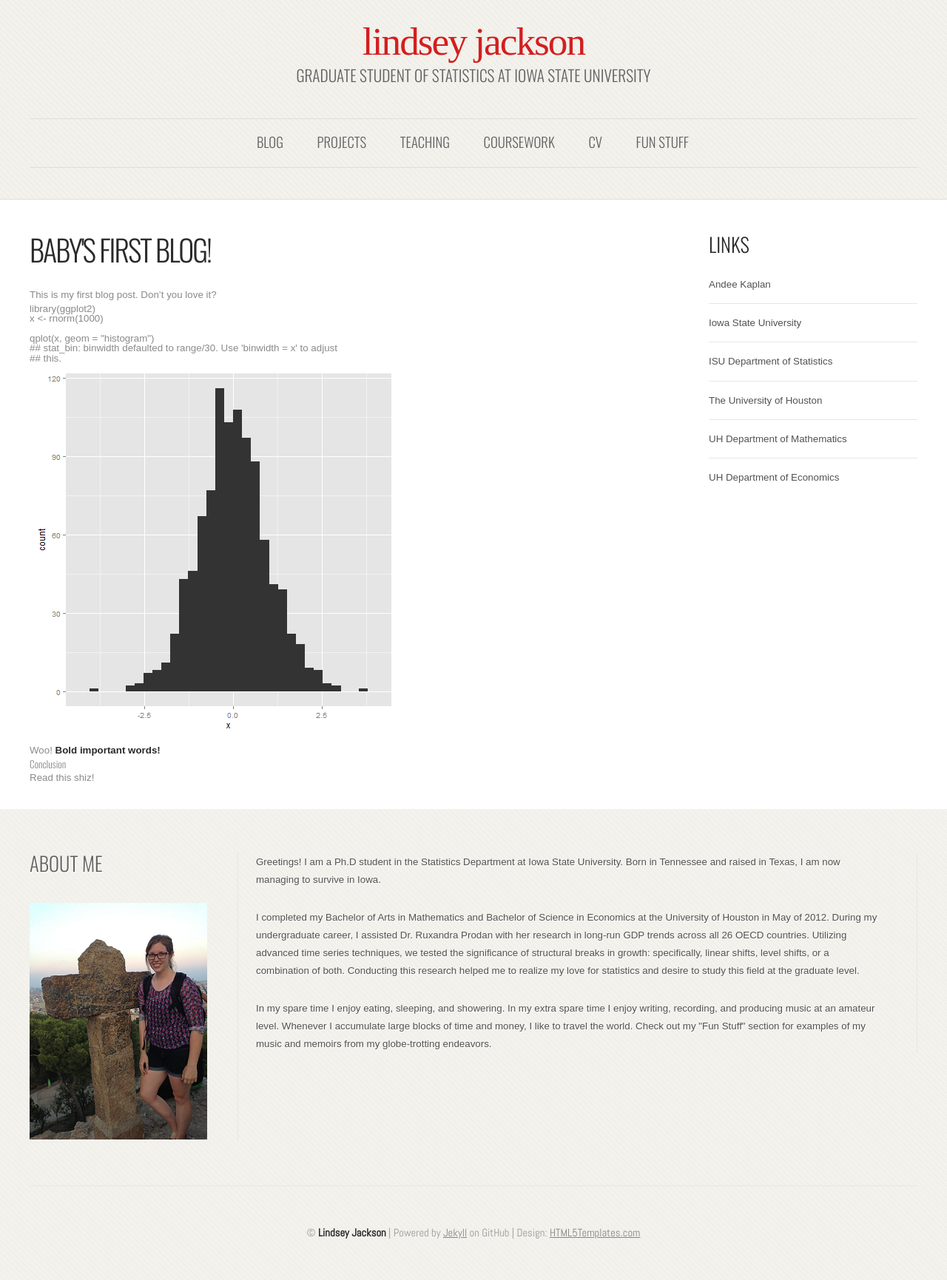
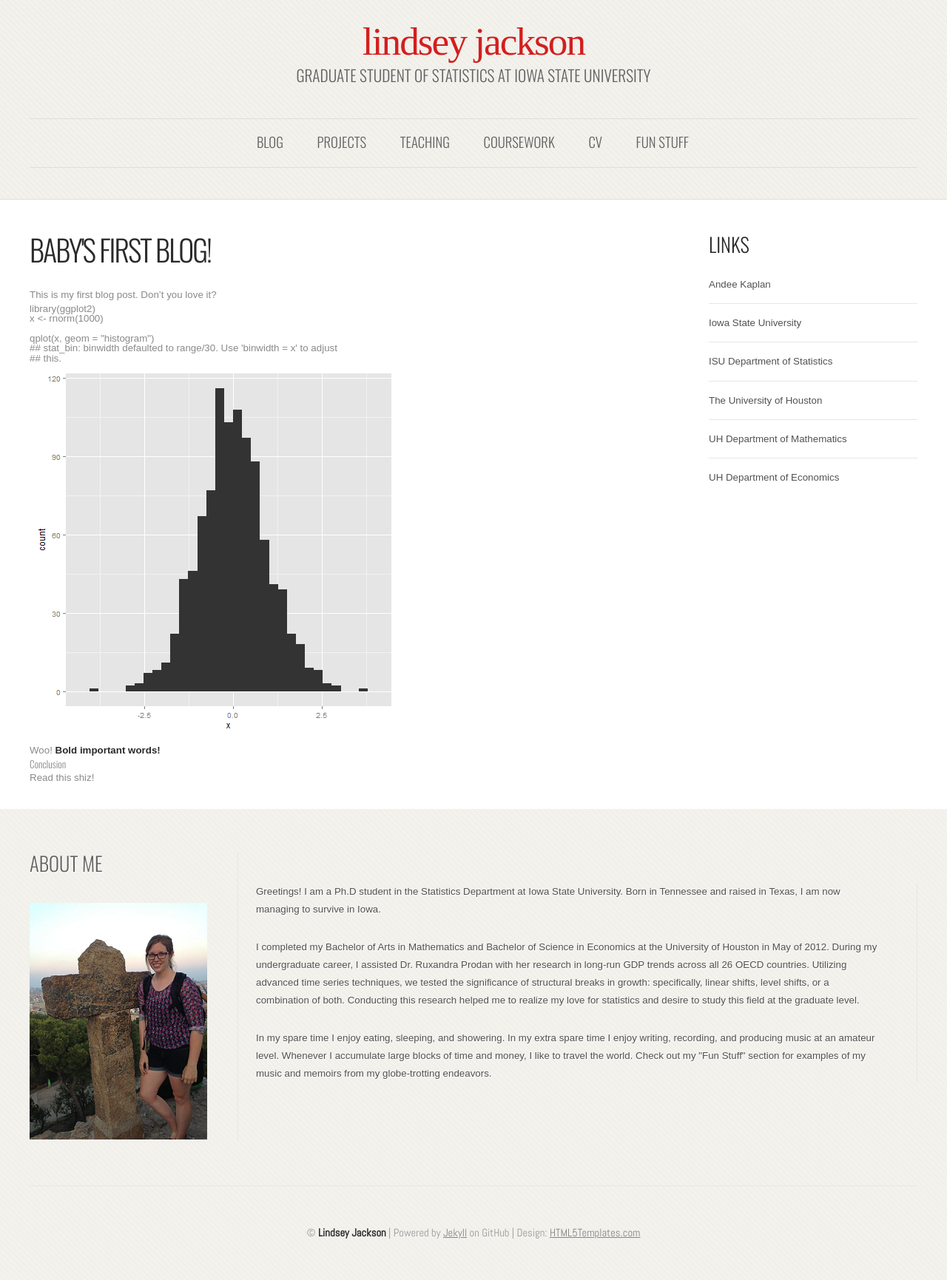
Before and after one commit to lmjackson/lmjackson.github.io, a Jekyll site: the page built from index.html, in a window 1280 px wide. Shown: the whole page at 74% size. Built offline with Jekyll 4.4.1, drawn with Linux system fonts in a browser that asks for light colours; some web fonts are replaced; Markdown is read by kramdown in place of the engine named in the settings.

Commit message:
try to increase top margin

```diff
--- a/css/style-desktop.css
+++ b/css/style-desktop.css
@@ -212,13 +212,14 @@
 
 #footer-content #box2 {
 	overflow: hidden;
+	margin-top: 40px;
 	border-right: 1px solid #E8E8E3;
 	padding: 0px 50px 0px 0px;
 }
 
 #footer-content #box2 .border-img {
 	margin-bottom: 20px;
-	padding: 50px;
+	padding: 20px;
 	background: #FFFFFF;
 }
 
```
